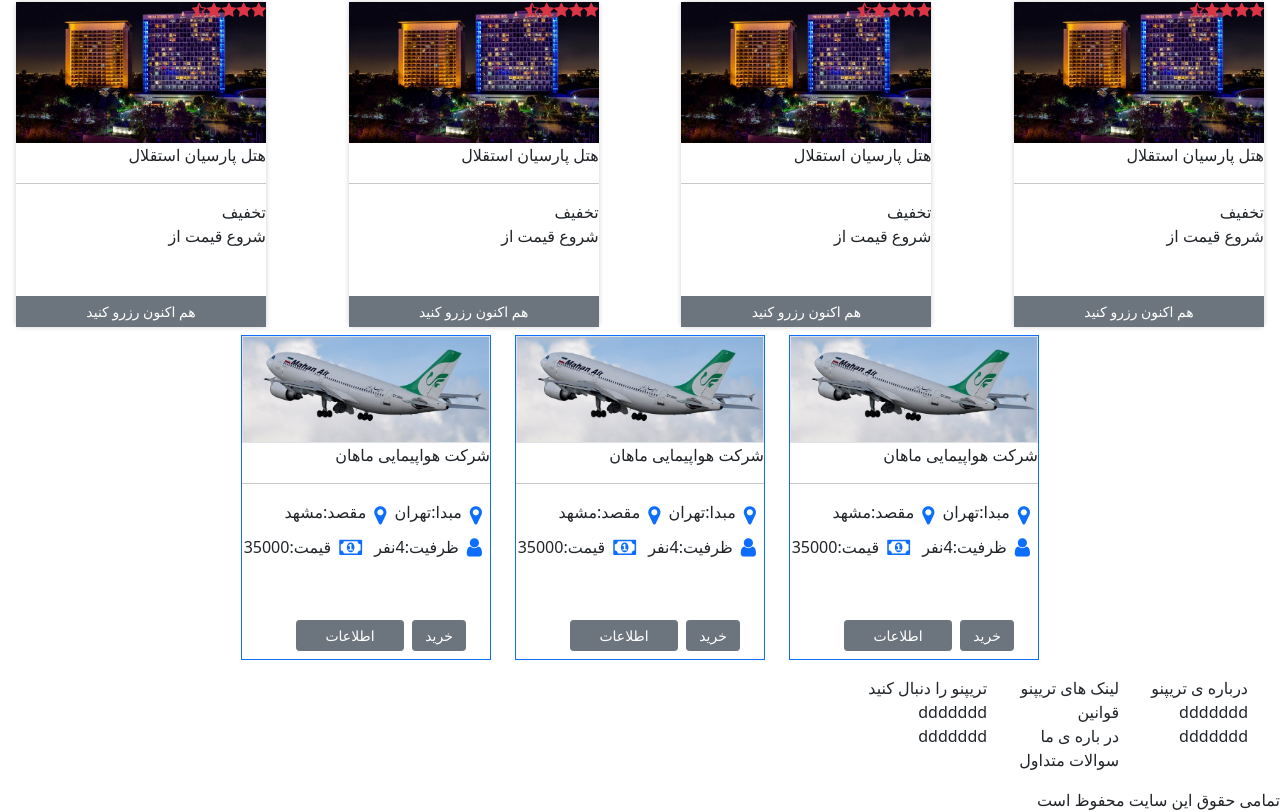
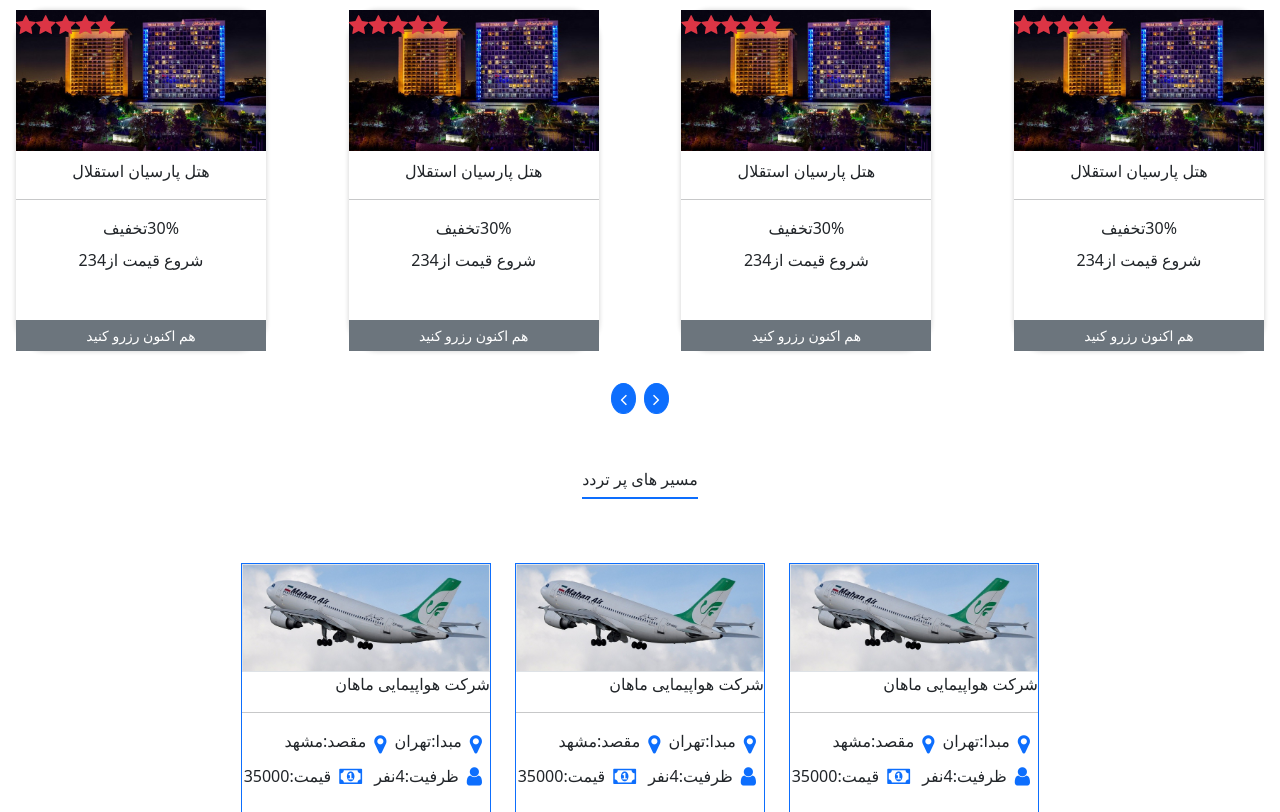
Before and after one commit to narges-jafari/finalProject-front, a React (Create React App) app: page / in a window 1280 px wide. Shown: the part 788-1600 px from the top of the page. Built offline with nearby package versions, Linux system fonts and the light colour scheme.

Commit message:
chore:add slides

```diff
--- a/package.json
+++ b/package.json
@@ -11,7 +11,9 @@
     "font-awesome": "^4.7.0",
     "gh-pages": "^4.0.0",
     "iran-map": "^1.0.5",
+    "mdbreact": "^5.2.0",
     "react": "^18.2.0",
+    "react-bootstrap": "^2.4.0",
     "react-dom": "^18.2.0",
     "react-multi-date-picker": "^3.3.0",
     "react-router-dom": "^6.3.0",
--- a/src/assets/styles/HotelSearch.module.css
+++ b/src/assets/styles/HotelSearch.module.css
@@ -8,8 +8,26 @@
    border:1px solid #80808033
 }
 
-/* @media only screen and (min-width: 550px) {
-   .hotelInputCss {
-    width:100px
-   }
- } */
+.imgCss{
+   padding:0px
+}
+.imgCss:hover{
+   transform: scale(1.1);
+   animation:infinite
+}
+
+.card{
+   display: flex;
+   flex-direction: column;
+   border-radius: 30px;
+   cursor:pointer;
+   width: 250px;
+   box-shadow: 0 0 4px 1px #ddd;
+   animation-name: move;
+   animation-duration: 4s;
+   background-color: white;
+
+}
+.card:hover{
+   transform: scale(1.02)
+}
--- /dev/null
+++ b/src/components/Landing/Airplan/BusyRoutsSlide.jsx
@@ -0,0 +1,59 @@
+import React, { useState, useRef } from 'react'
+import { Carousel, Button, Container, Row, Col } from 'react-bootstrap'
+// import Cards from "../cards";
+// import "./slider.css";
+import BusyRoutes from './BusyRoutes'
+
+const BusyRoutsSlide = () => {
+  const [index, setIndex] = useState(0)
+  const ref = useRef(null)
+  const handleSelect = (selectedIndex, e) => {
+    setIndex(selectedIndex)
+  }
+
+  const onPrevClick = () => {
+    ref.current.prev()
+  }
+  const onNextClick = () => {
+    ref.current.next()
+  }
+
+  return (
+    <>
+
+      <Carousel
+        activeIndex={index}
+        onSelect={handleSelect}
+        indicators={false}
+        controls={false}
+        ref={ref}
+      >
+        <Carousel.Item>
+          <BusyRoutes />
+        </Carousel.Item>
+        <Carousel.Item>
+          <BusyRoutes />
+        </Carousel.Item>
+      </Carousel>
+      <div className='button-container mt-4'>
+        <Container>
+          <div className='d-flex flex-row  justify-content-center'>
+            <div>
+              <button className='btn btn-sm btn-primary mx-1 rounded-circle' onClick={onPrevClick}>
+                <i className='fa fa-angle-right fa-lg' />
+              </button>
+            </div>
+            <div>
+              <button className='btn btn-sm btn-primary mx-1 rounded-circle' onClick={onNextClick}>
+                <i className='fa fa-angle-left fa-lg ' />
+              </button>
+            </div>
+
+          </div>
+        </Container>
+      </div>
+    </>
+  )
+}
+
+export default BusyRoutsSlide
--- a/src/components/Landing/Hotel/DiscountHotel.jsx
+++ b/src/components/Landing/Hotel/DiscountHotel.jsx
@@ -1,68 +1,78 @@
 import React from 'react'
 import img from '../../../assets/img/Hotel/eshotel.jpeg'
+import styles from '../../../assets/styles/HotelSearch.module.css'
+
 
 const DiscountHotel = () => {
   return (
     <>
-      <div className='d-flex flex-row flex-wrap my-2 justify-content-between mx-3'>
-        <div className='  d-flex flex-column rounded-3 ' style={{ width: '250px', boxShadow: '0 0 4px 1px #ddd' }}>
-          <div className='d-flex flex-row flex-wrap' style={{ position: 'absolute' }}>
-            <i className='fa fa-star  text-danger' />
-            <i className='fa fa-star text-danger' />
-            <i className='fa fa-star text-danger' />
-            <i className='fa fa-star text-danger' />
-            <i className='fa fa-star-half-full text-danger' />
+      <div className='d-flex flex-row flex-wrap my-2 justify-content-between mx-3' style={{ cursor: 'pointer' }}>
+        <div className={styles.card}>
+          <div className='d-flex flex-row flex-wrap mt-2 justify-content-end ' style={{ position: 'absolute', width: '250px' }}>
+            <i className='fa fa-star  text-danger fa-lg' />
+            <i className='fa fa-star text-danger fa-lg' />
+            <i className='fa fa-star text-danger fa-lg' />
+            <i className='fa fa-star text-danger fa-lg' />
+            <i className='fa fa-star text-danger fa-lg' />
+
+            {/* <i className='fa fa-star-half-full text-danger fa-lg' /> */}
           </div>
           <img src={img} className=' px-0 py-0' />
-          <span>هتل پارسیان استقلال</span>
+          <span className='text-center mt-2'>هتل پارسیان استقلال</span>
           <hr />
-          <span>تخفیف</span>
-          <span>شروع قیمت از </span>
+          <span className='text-center'>30%تخفیف</span>
+          <span className='text-center mt-2'>شروع قیمت از234 </span>
           <button className='btn btn-secondary btn-sm rounded-0 mt-5'>هم اکنون رزرو کنید</button>
         </div>
-        <div className='  d-flex flex-column rounded-3 ' style={{ width: '250px', boxShadow: '0 0 4px 1px #ddd' }}>
-          <div className='d-flex flex-row flex-wrap' style={{ position: 'absolute' }}>
-            <i className='fa fa-star  text-danger' />
-            <i className='fa fa-star text-danger' />
-            <i className='fa fa-star text-danger' />
-            <i className='fa fa-star text-danger' />
-            <i className='fa fa-star-half-full text-danger' />
+        <div className={styles.card}>
+          <div className='d-flex flex-row flex-wrap mt-2 justify-content-end ' style={{ position: 'absolute', width: '250px' }}>
+            <i className='fa fa-star  text-danger fa-lg' />
+            <i className='fa fa-star text-danger fa-lg' />
+            <i className='fa fa-star text-danger fa-lg' />
+            <i className='fa fa-star text-danger fa-lg' />
+            <i className='fa fa-star text-danger fa-lg' />
+
+            {/* <i className='fa fa-star-half-full text-danger fa-lg' /> */}
           </div>
           <img src={img} className=' px-0 py-0' />
-          <span>هتل پارسیان استقلال</span>
+          <span className='text-center mt-2'>هتل پارسیان استقلال</span>
           <hr />
-          <span>تخفیف</span>
-          <span>شروع قیمت از </span>
+          <span className='text-center'>30%تخفیف</span>
+          <span className='text-center mt-2'>شروع قیمت از234 </span>
           <button className='btn btn-secondary btn-sm rounded-0 mt-5'>هم اکنون رزرو کنید</button>
         </div>
-        <div className='  d-flex flex-column rounded-3 ' style={{ width: '250px', boxShadow: '0 0 4px 1px #ddd' }}>
-          <div className='d-flex flex-row flex-wrap' style={{ position: 'absolute' }}>
-            <i className='fa fa-star  text-danger' />
-            <i className='fa fa-star text-danger' />
-            <i className='fa fa-star text-danger' />
-            <i className='fa fa-star text-danger' />
-            <i className='fa fa-star-half-full text-danger' />
+        <div className={styles.card}>
+          <div className='d-flex flex-row flex-wrap mt-2 justify-content-end ' style={{ position: 'absolute', width: '250px' }}>
+            <i className='fa fa-star  text-danger fa-lg' />
+            <i className='fa fa-star text-danger fa-lg' />
+            <i className='fa fa-star text-danger fa-lg' />
+            <i className='fa fa-star text-danger fa-lg' />
+            <i className='fa fa-star text-danger fa-lg' />
+
+            {/* <i className='fa fa-star-half-full text-danger fa-lg' /> */}
           </div>
           <img src={img} className=' px-0 py-0' />
-          <span>هتل پارسیان استقلال</span>
+          <span className='text-center mt-2'>هتل پارسیان استقلال</span>
           <hr />
-          <span>تخفیف</span>
-          <span>شروع قیمت از </span>
+          <span className='text-center'>30%تخفیف</span>
+          <span className='text-center mt-2'>شروع قیمت از234 </span>
           <button className='btn btn-secondary btn-sm rounded-0 mt-5'>هم اکنون رزرو کنید</button>
         </div>
-        <div className='  d-flex flex-column rounded-3 ' style={{ width: '250px', boxShadow: '0 0 4px 1px #ddd' }}>
-          <div className='d-flex flex-row flex-wrap' style={{ position: 'absolute' }}>
-            <i className='fa fa-star  text-danger' />
-            <i className='fa fa-star text-danger' />
-            <i className='fa fa-star text-danger' />
-            <i className='fa fa-star text-danger' />
-            <i className='fa fa-star-half-full text-danger' />
+        <div className={styles.card}>
+          <div className='d-flex flex-row flex-wrap mt-2 justify-content-end ' style={{ position: 'absolute', width: '250px' }}>
+            <i className='fa fa-star  text-danger fa-lg' />
+            <i className='fa fa-star text-danger fa-lg' />
+            <i className='fa fa-star text-danger fa-lg' />
+            <i className='fa fa-star text-danger fa-lg' />
+            <i className='fa fa-star text-danger fa-lg' />
+
+            {/* <i className='fa fa-star-half-full text-danger fa-lg' /> */}
           </div>
           <img src={img} className=' px-0 py-0' />
-          <span>هتل پارسیان استقلال</span>
+          <span className='text-center mt-2'>هتل پارسیان استقلال</span>
           <hr />
-          <span>تخفیف</span>
-          <span>شروع قیمت از </span>
+          <span className='text-center'> 30%تخفیف</span>
+          <span className='text-center mt-2'>شروع قیمت از234 </span>
           <button className='btn btn-secondary btn-sm rounded-0 mt-5'>هم اکنون رزرو کنید</button>
         </div>
 
--- /dev/null
+++ b/src/components/Landing/Hotel/HotelSlide.jsx
@@ -0,0 +1,59 @@
+import React, { useState, useRef } from 'react'
+import { Carousel, Button, Container, Row, Col } from 'react-bootstrap'
+// import Cards from "../cards";
+// import "./slider.css";
+import DiscountHotel from './DiscountHotel'
+
+const HotelSlide = () => {
+  const [index, setIndex] = useState(0)
+  const ref = useRef(null)
+  const handleSelect = (selectedIndex, e) => {
+    setIndex(selectedIndex)
+  }
+
+  const onPrevClick = () => {
+    ref.current.prev()
+  }
+  const onNextClick = () => {
+    ref.current.next()
+  }
+
+  return (
+    <>
+
+      <Carousel
+        activeIndex={index}
+        onSelect={handleSelect}
+        indicators={false}
+        controls={false}
+        ref={ref}
+      >
+        <Carousel.Item>
+          <DiscountHotel />
+        </Carousel.Item>
+        <Carousel.Item>
+          <DiscountHotel />
+        </Carousel.Item>
+      </Carousel>
+      <div className='button-container mt-4'>
+        <Container>
+          <div className='d-flex flex-row  justify-content-center'>
+            <div>
+              <button className='btn btn-sm btn-primary mx-1 rounded-circle' onClick={onPrevClick}>
+                <i className='fa fa-angle-right fa-lg' />
+              </button>
+            </div>
+            <div>
+              <button className='btn btn-sm btn-primary mx-1 rounded-circle' onClick={onNextClick}>
+                <i className='fa fa-angle-left fa-lg ' />
+              </button>
+            </div>
+
+          </div>
+        </Container>
+      </div>
+    </>
+  )
+}
+
+export default HotelSlide
--- a/src/components/Landing/index.jsx
+++ b/src/components/Landing/index.jsx
@@ -2,11 +2,12 @@
 import Search from './Search/Search'
 import Navbar from './Navbar/Navbar'
 import Header from './Navbar/Header'
-import DiscountHotel from './Hotel/DiscountHotel'
-import BusyRoutes from './Airplan/BusyRoutes'
+import HotelSlide from './Hotel/HotelSlide'
+// import BusyRoutes from './Airplan/BusyRoutes'
 import Footer from './Footer/Footer'
 // import img from '../../assets/img/landing/logo.PNG'
 import styles from '../../assets/styles/Search.module.css'
+import BusyRoutsSlide from './Airplan/BusyRoutsSlide'
 
 const Landing = () => {
   return (
@@ -27,10 +28,13 @@
         <div className='d-flex flex-row flex-wrap justify-content-center my-5'>
           <h6 className=' border-bottom border-2 border-primary py-2 '>هتل های پنج ستاره</h6>
         </div>
-        <DiscountHotel />
+        <HotelSlide />
       </div>
       <div>
-        <BusyRoutes />
+        <div className='d-flex flex-row flex-wrap justify-content-center my-5'>
+          <h6 className=' border-bottom border-2 border-primary py-2 '> مسیر های پر تردد </h6>
+        </div>
+        <BusyRoutsSlide />
       </div>
       <div>
         <Footer />
```
Also changed, not shown: src/assets/styles/Search.module.css (line endings or trailing spaces), 1 other file (tests, documents, lock files or other folders).
